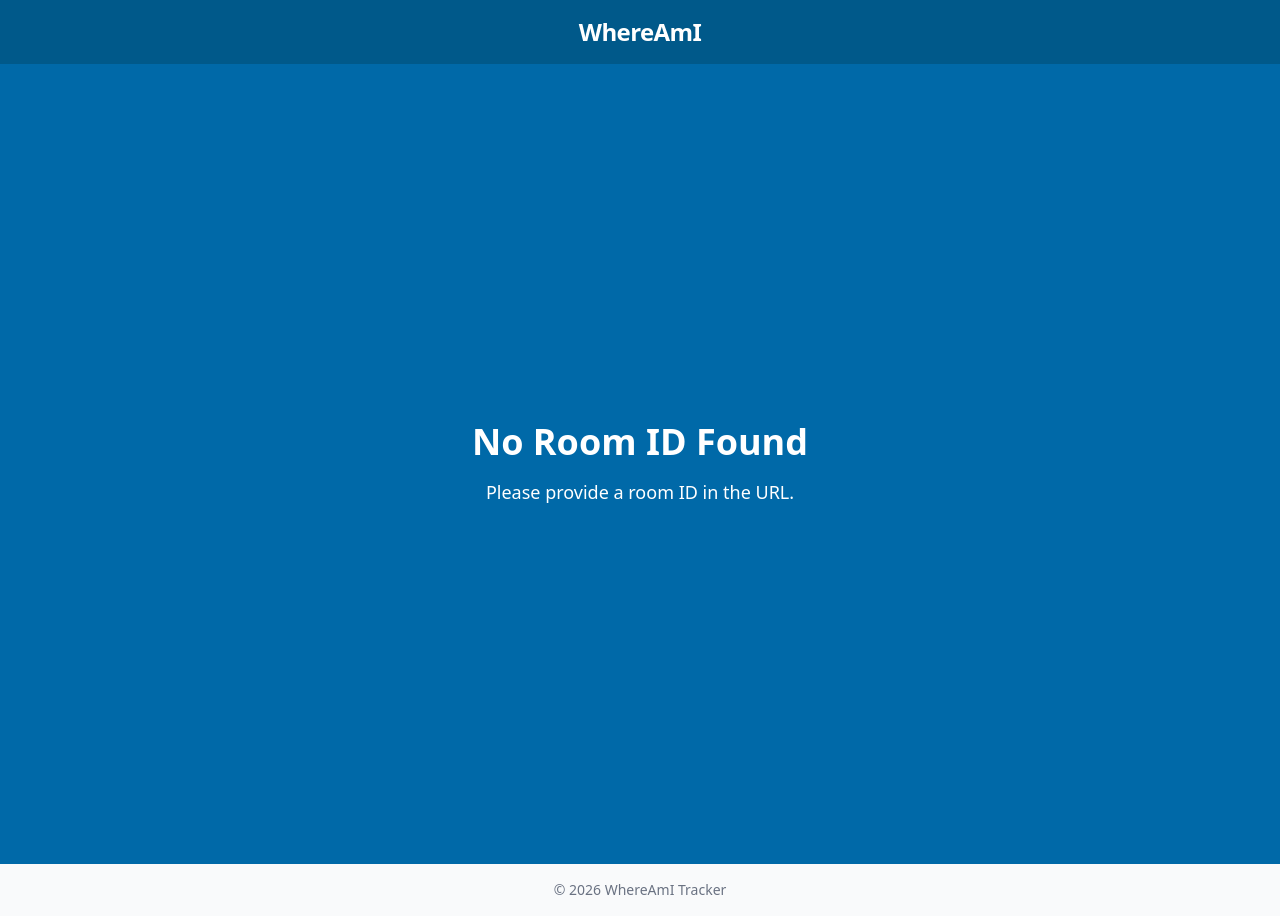
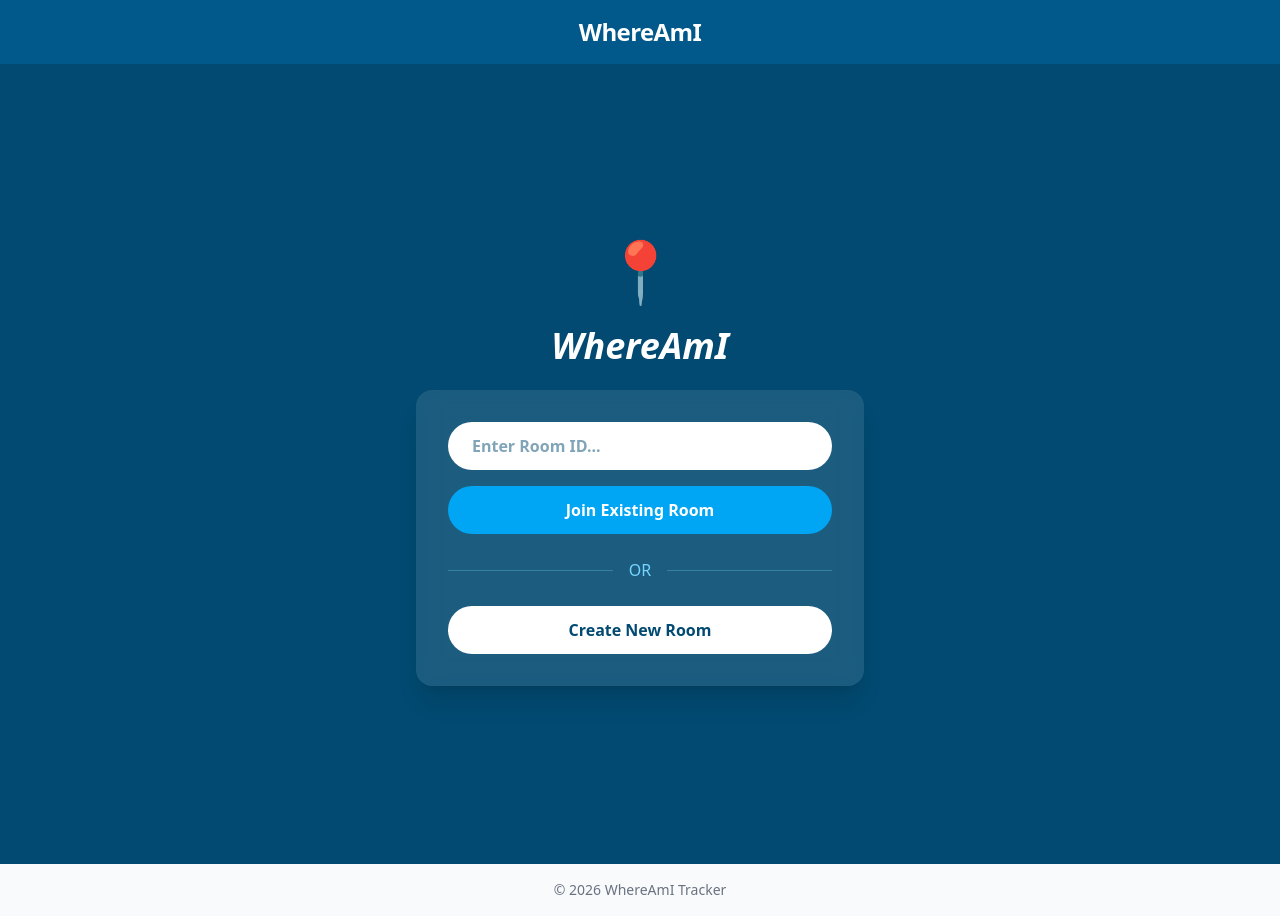
Before and after one commit to Mahmoud123Jamal/Device_Tarcking_Socket.io_App, a React (Vite) app in the folder frontend/: page / in a window 1280 px wide. Built offline with nearby package versions, Linux system fonts and the light colour scheme; no server answers.

Commit message:
feat(home): enhance room management with create and join functionality

```diff
--- a/frontend/src/pages/Home.tsx
+++ b/frontend/src/pages/Home.tsx
@@ -1,21 +1,77 @@
+import { useEffect, useState } from "react";
+import { useNavigate, useSearchParams } from "react-router-dom";
 import Hero from "../components/hero";
 import { useRoom } from "../context/RoomContext";
+import { v4 as uuidv4 } from "uuid";
 
 function Home() {
-  const { roomId } = useRoom();
+  const { roomId, setRoomId } = useRoom();
+  const [searchParams] = useSearchParams();
+  const navigate = useNavigate();
+  const [inputVal, setInputVal] = useState("");
+
+  useEffect(() => {
+    const idFromUrl = searchParams.get("roomId");
+    if (idFromUrl && !roomId) {
+      setRoomId(idFromUrl);
+    }
+  }, [searchParams, roomId, setRoomId]);
+
+  const handleCreateRoom = () => {
+    const newId = uuidv4().slice(0, 8);
+    navigate(`/?roomId=${newId}`);
+    setRoomId(newId);
+  };
+
+  const handleJoinRoom = (e: React.FormEvent) => {
+    e.preventDefault();
+    if (inputVal.trim()) {
+      navigate(`/?roomId=${inputVal.trim()}`);
+      setRoomId(inputVal.trim());
+    }
+  };
+
   if (!roomId) {
     return (
-      <div className="min-h-screen flex flex-col justify-center items-center gap-4 bg-sky-700 text-white">
-        <h1 className="text-4xl font-bold">No Room ID Found</h1>
-        <p className="text-lg">Please provide a room ID in the URL.</p>
+      <div className="min-h-screen flex flex-col justify-center items-center gap-6 bg-sky-900 text-white p-4 text-center">
+        <div className="animate-bounce text-6xl">📍</div>
+        <h1 className="text-4xl font-black italic">WhereAmI</h1>
+
+        <div className="bg-white/10 p-8 rounded-2xl backdrop-blur-md shadow-xl w-full max-w-md">
+          <form onSubmit={handleJoinRoom} className="flex flex-col gap-4">
+            <input
+              type="text"
+              placeholder="Enter Room ID..."
+              value={inputVal}
+              onChange={(e) => setInputVal(e.target.value)}
+              className="px-6 py-3 rounded-full text-sky-900 font-semibold outline-none focus:ring-4 ring-sky-400 bg-white"
+            />
+            <button
+              type="submit"
+              className="bg-sky-500 hover:bg-sky-400 text-white px-8 py-3 rounded-full font-bold transition-all"
+            >
+              Join Existing Room
+            </button>
+          </form>
+
+          <div className="my-6 flex items-center gap-4 text-sky-300">
+            <div className="h-px bg-sky-300/30 flex-1"></div>
+            <span>OR</span>
+            <div className="h-px bg-sky-300/30 flex-1"></div>
+          </div>
+
+          <button
+            onClick={handleCreateRoom}
+            className="bg-white text-sky-900 px-8 py-3 rounded-full font-bold hover:bg-sky-100 transition-all w-full"
+          >
+            Create New Room
+          </button>
+        </div>
       </div>
     );
   }
-  return (
-    <>
-      <Hero />
-    </>
-  );
+
+  return <Hero />;
 }
 
 export default Home;
```
